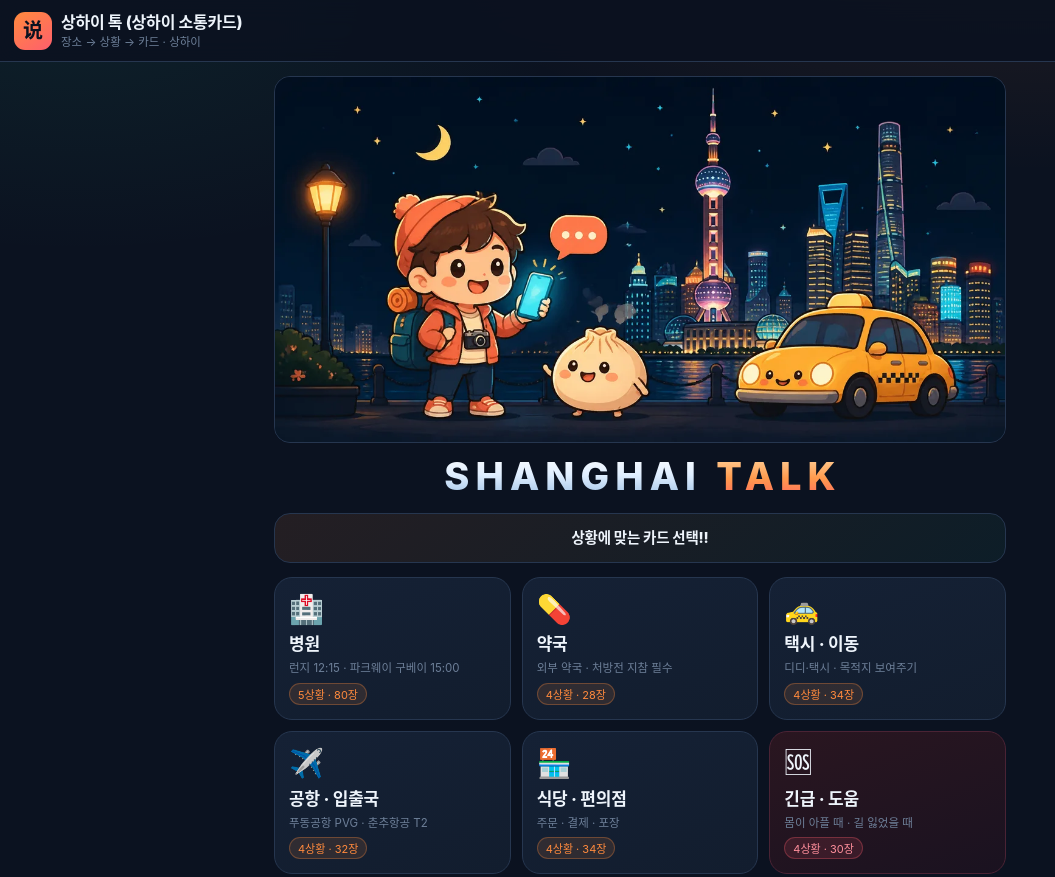
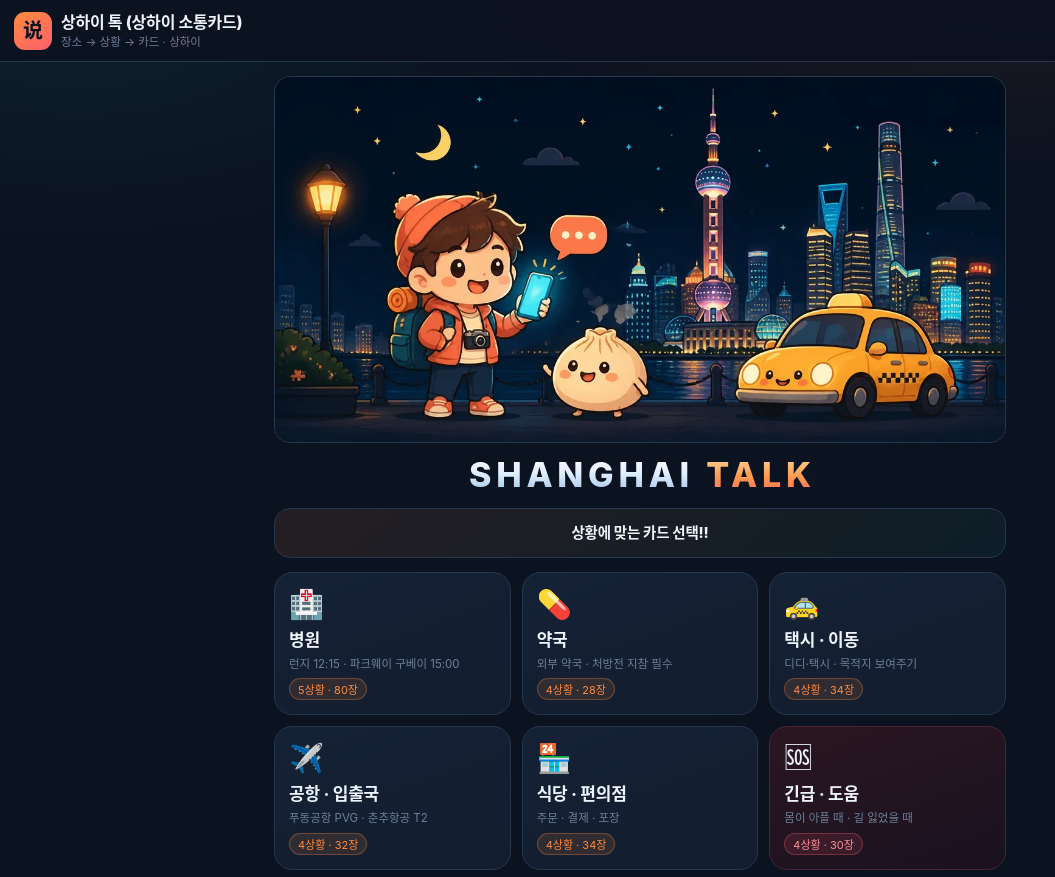
Before and after one commit to spaltino/shanghai-talk, a plain HTML site: page index.html in a window 1280 px wide. Shown: the top 877 px of the page, without its empty margins (0-1055 px from the left). Drawn offline with Linux system fonts and the light colour scheme.

Commit message:
SHANGHAI TALK 타이틀 크기·자간 미세 조정(390px에서 좌우 여백 확보)

```diff
--- a/index.html
+++ b/index.html
@@ -83,8 +83,8 @@
   .hero-title{
     margin:0 0 14px; text-align:center; white-space:nowrap;
     font-family:"SF Pro Display","Avenir Next","Montserrat","Futura","Helvetica Neue",system-ui,-apple-system,sans-serif;
-    font-weight:800; font-size:clamp(24px, 8vw, 38px); line-height:1.15;
-    letter-spacing:.16em; text-indent:.16em; font-kerning:normal;
+    font-weight:800; font-size:clamp(22px, 7.2vw, 34px); line-height:1.15;
+    letter-spacing:.14em; text-indent:.14em; font-kerning:normal;
   }
   .hero-title .ht-en{color:#eaf3ff}
   .hero-title .ht-accent{color:#ffb066}
```
